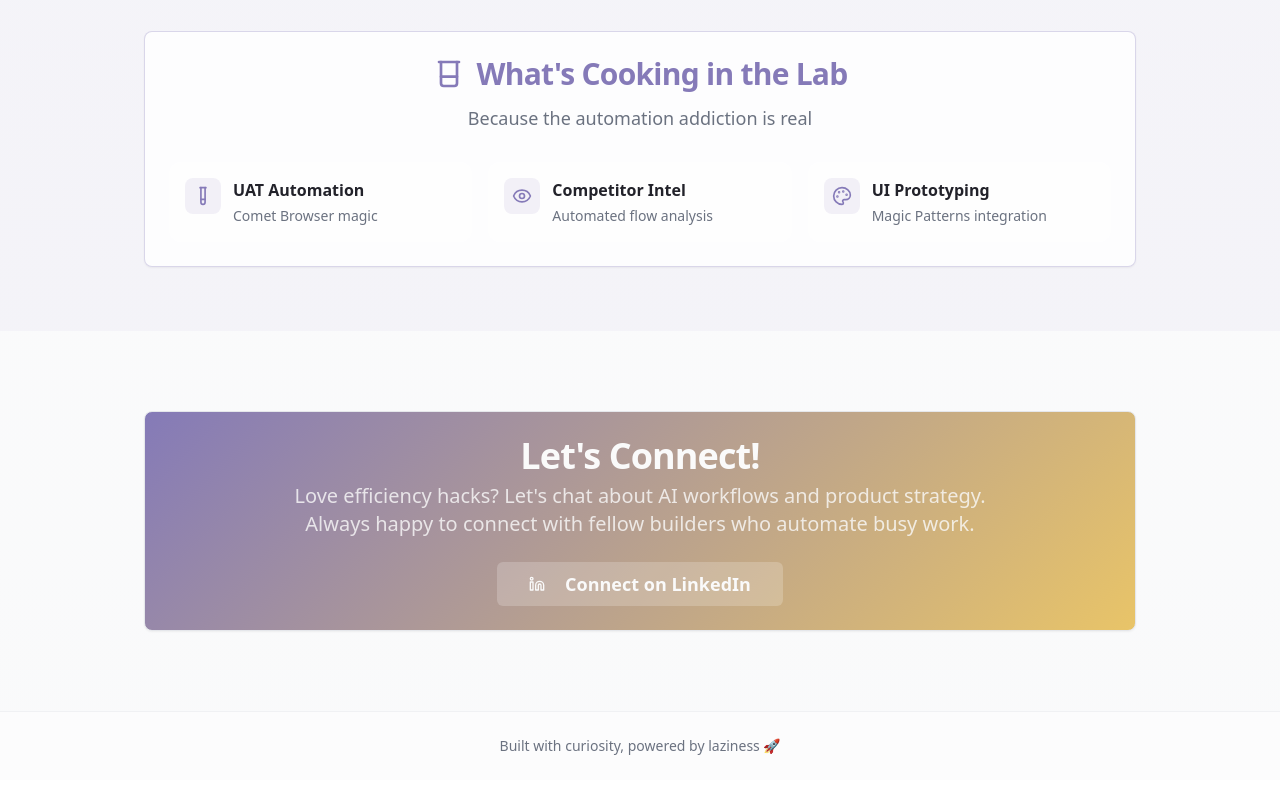
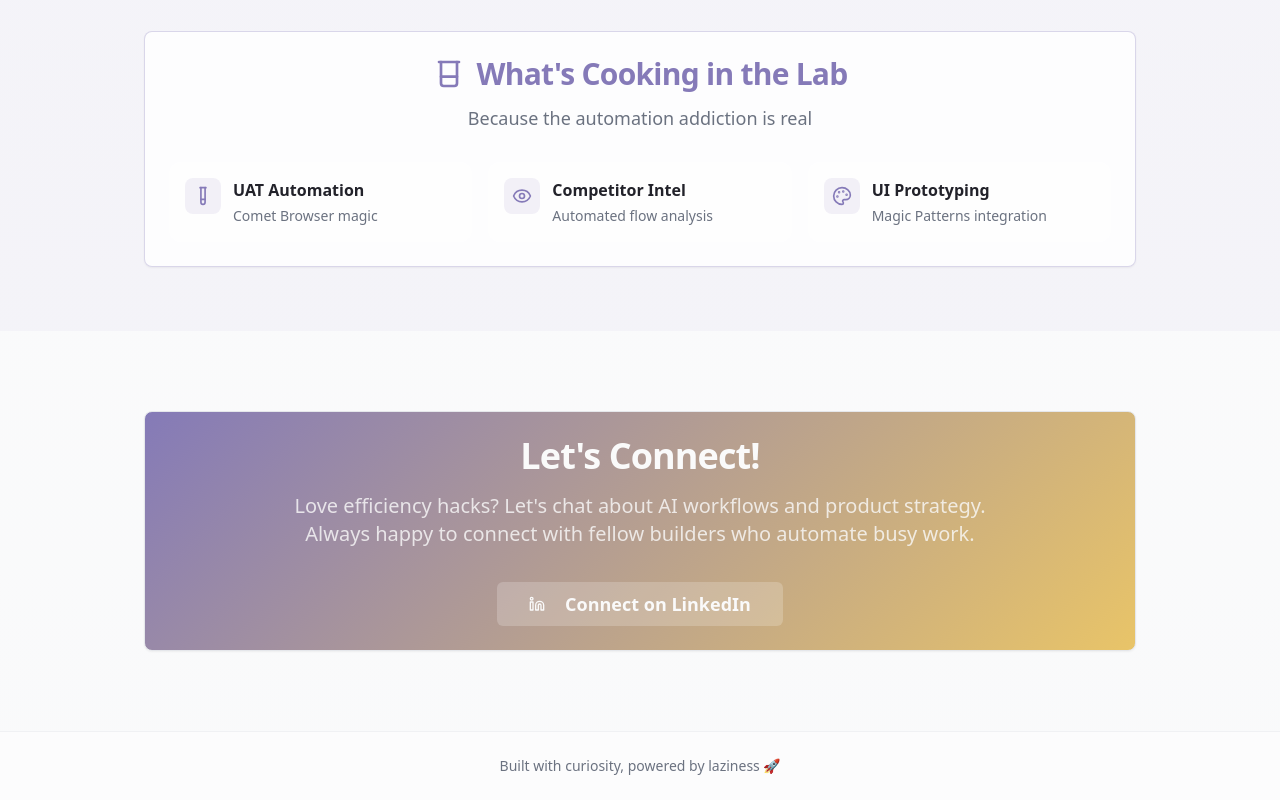
Before and after one commit to i-dedova/lazy-pm-ai-workbook, a React (Vite) app: page / in a window 1280 px wide. Shown: the part 3061-3861 px from the top of the page. Built offline with nearby package versions, Linux system fonts and the light colour scheme.

Commit message:
Visual edit in Lovable
Edited UI in Lovable

```diff
--- a/src/pages/Index.tsx
+++ b/src/pages/Index.tsx
@@ -186,7 +186,7 @@ const Index = () => {
           <Card className="bg-gradient-accent text-accent-foreground">
             <CardHeader className="text-center">
               <CardTitle className="text-3xl lg:text-4xl font-semibold">Let's Connect!</CardTitle>
-              <CardDescription className="text-accent-foreground/80 text-lg lg:text-xl max-w-3xl mx-auto">
+              <CardDescription className="text-accent-foreground/80 text-lg lg:text-xl max-w-3xl mx-auto py-[10px]">
                 Love efficiency hacks? Let's chat about AI workflows and product strategy.
                 <br />
                 Always happy to connect with fellow builders who automate busy work.
```
